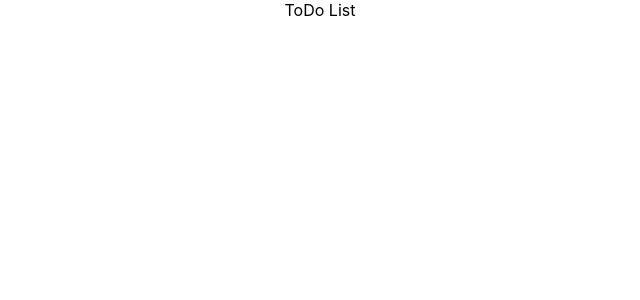
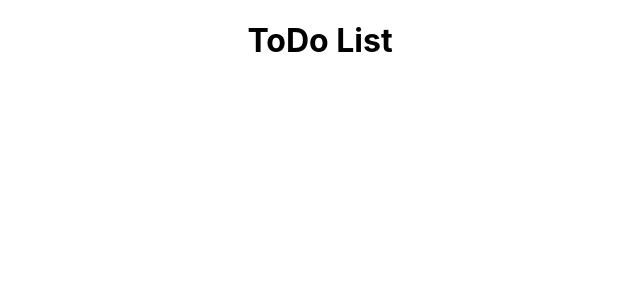
Before and after one commit to herilynn/basicToDoList, a React (Create React App) app: page / in a window 1280 px wide. Shown: the top 300 px of the page, without its empty margins (320-960 px from the left). Built offline with nearby package versions, Linux system fonts and the light colour scheme.

Commit message:
Create Header

```diff
--- a/src/App.js
+++ b/src/App.js
@@ -1,5 +1,6 @@
-import logo from './logo.svg';
+// import logo from './logo.svg';
 import './App.css';
+import Header from './components/Header';
 
 function App() {
   return (
@@ -18,7 +19,7 @@
           Learn React
         </a>
       </header> */}
-      ToDo List
+      <Header/>
     </div>
   );
 }
--- /dev/null
+++ b/src/components/Header/Header.jsx
@@ -0,0 +1,10 @@
+const HeaderBar = () => {
+
+    return (
+        <div className="header">
+            <h1> ToDo List</h1>
+        </div>
+    )
+}
+
+export default HeaderBar
--- /dev/null
+++ b/src/components/Header/index.js
@@ -0,0 +1,9 @@
+import HeaderBar from "./Header";
+
+const Header = () => {
+
+    return <HeaderBar/>
+
+}
+
+export default Header
```
